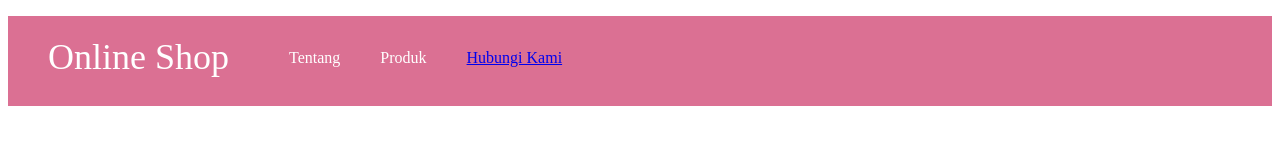
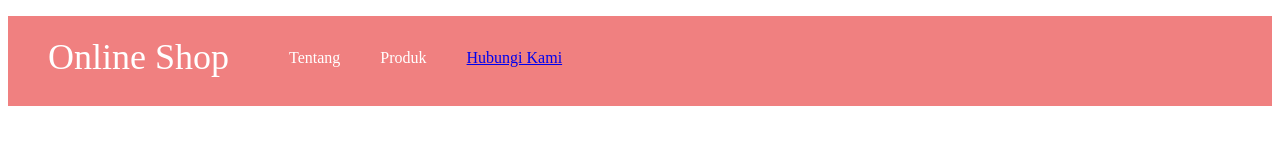
Before and after one commit to sitikhanifah12/bunny, a plain HTML site: page index.html in a window 1280 px wide. Shown: the top 160 px of the page. Drawn offline with Linux system fonts and the light colour scheme.

Commit message:
Update stylesheet.css

```diff
--- a/stylesheet.css
+++ b/stylesheet.css
@@ -10,7 +10,7 @@ li {
 }
 
 .header {
-  background-color: #DB7093;
+  background-color: #F08080;
   color: #fff;
   height: 90px;
 }
```
